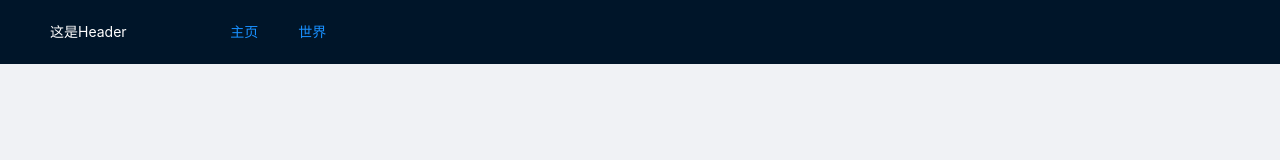
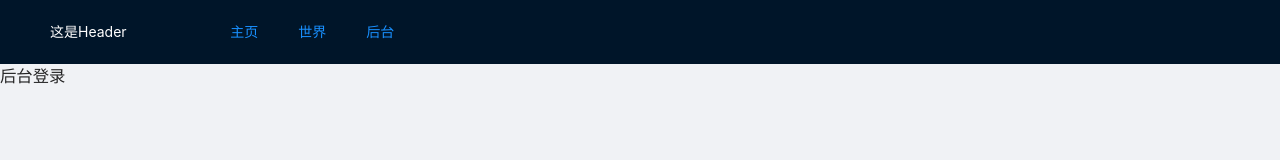
Before and after one commit to Skyline-Studio-Official/Bili-Tools, a Vue app: page /admin in a window 1280 px wide. Shown: the top 160 px of the page. Built offline with nearby package versions, Linux system fonts and the light colour scheme.

Commit message:
2022.04.06 | 11:12 | 前端navbar基础开发

```diff
--- a/src/App.vue
+++ b/src/App.vue
@@ -6,6 +6,7 @@
       <div style="" class="nav">
         <div class="nav-item"><router-link to="/" >主页</router-link></div>
         <div class="nav-item"><router-link to="/world" >世界</router-link></div>
+        <div class="nav-item"><router-link to="/admin" >后台</router-link></div>
       </div>
     </a-layout-header>
     <a-layout>
--- a/src/router/index.js
+++ b/src/router/index.js
@@ -1,6 +1,7 @@
 import { createRouter, createWebHistory } from 'vue-router'
 import Home from '../views/Home.vue'
 import World from '../views/World.vue'
+import Admin from '../views/Admin.vue'
 
 const routes = [
   {
@@ -13,6 +14,11 @@ const routes = [
     name: 'World',
     component: World
   },
+  {
+    path:'/admin',
+    name:'Admin',
+    component:Admin
+  }
 ]
 
 const router = createRouter({
--- /dev/null
+++ b/src/views/Admin.vue
@@ -0,0 +1,15 @@
+<template>
+  <div class="about">
+    <h1>后台登录</h1>
+  </div>
+</template>
+
+<script>
+export default {
+
+}
+</script>
+
+<style>
+
+</style>
```
